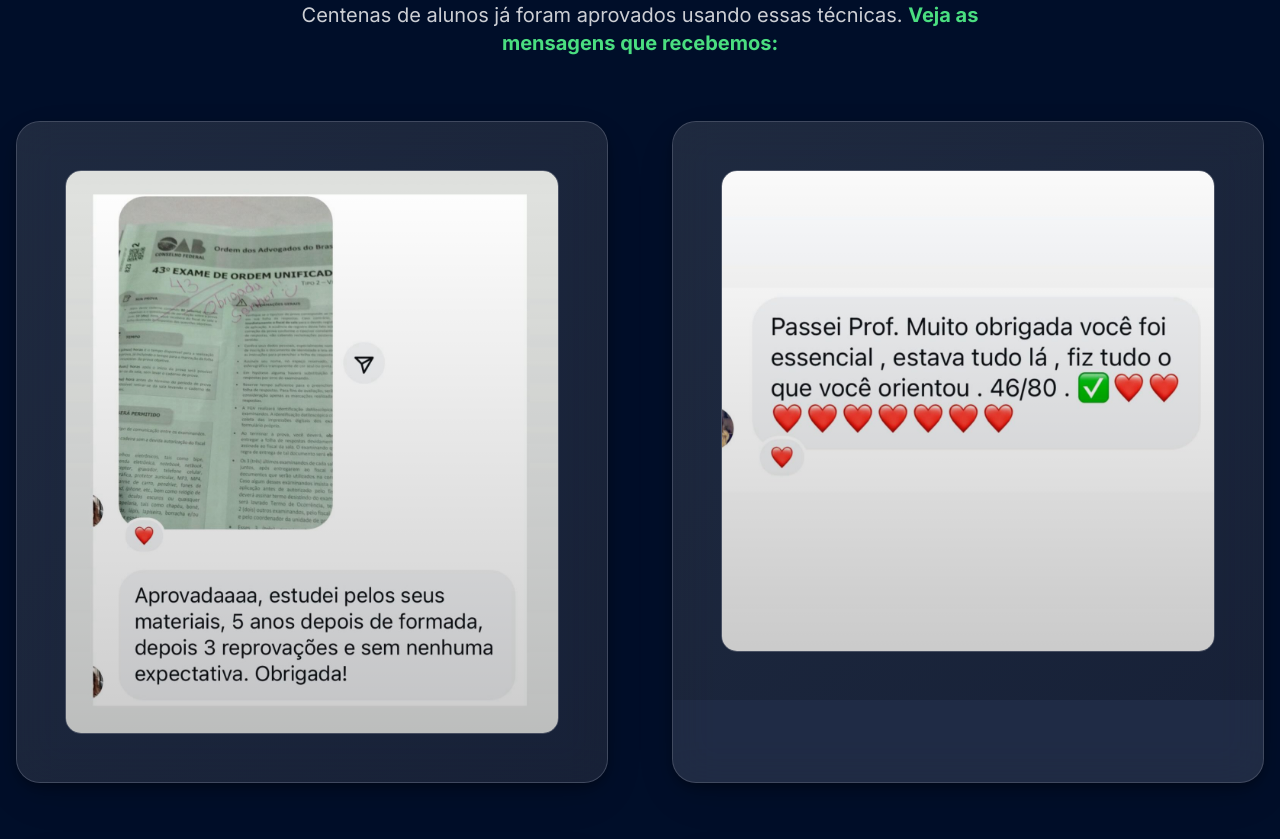
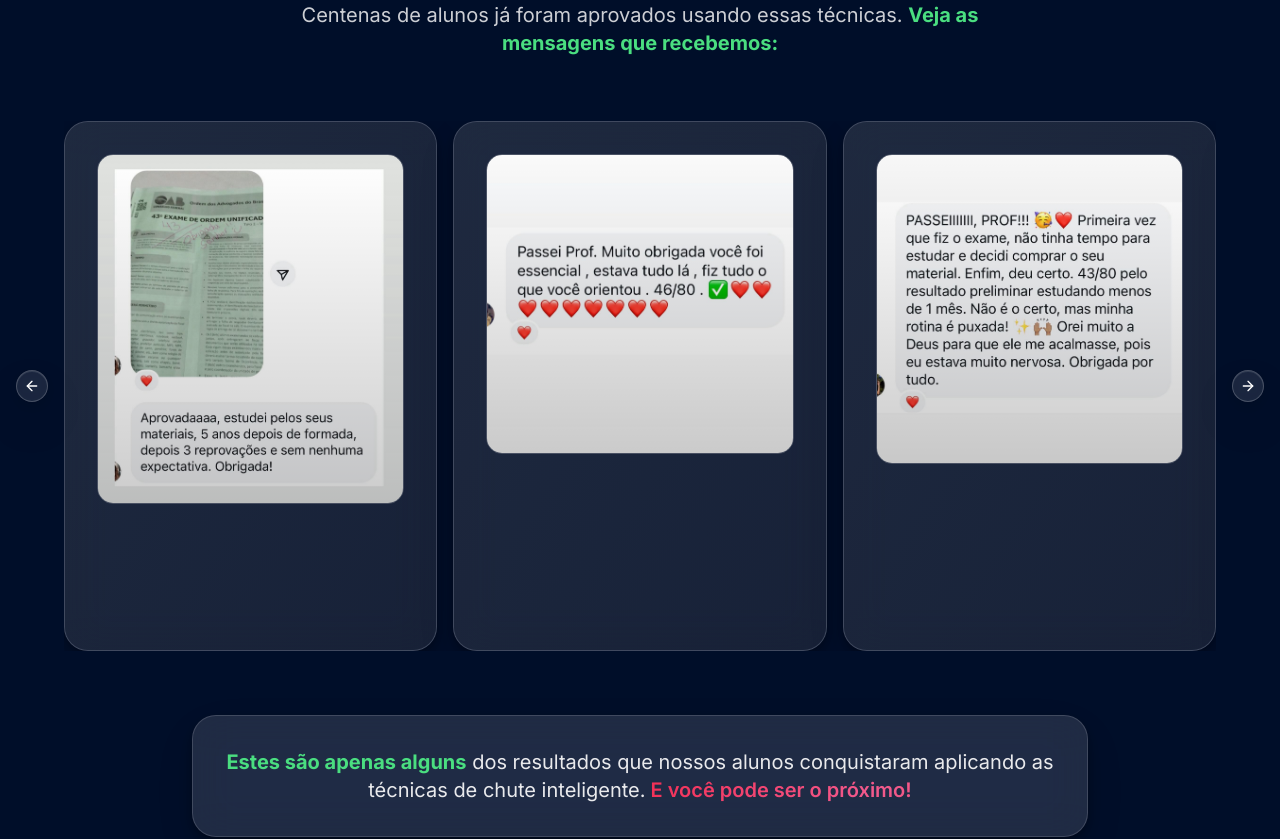
Before and after one commit to shamirpontes/tecnicasdechute, a React (Vite) app: page / in a window 1280 px wide. Shown: the part 4180-5019 px from the top of the page. Built offline with nearby package versions, Linux system fonts and the light colour scheme.

Commit message:
Make results section a carousel
Convert the student results cards into a carousel format.

```diff
--- a/src/pages/Index.tsx
+++ b/src/pages/Index.tsx
@@ -2,6 +2,7 @@ import React from 'react';
 import { Button } from "@/components/ui/button";
 import { Card, CardContent } from "@/components/ui/card";
 import { Badge } from "@/components/ui/badge";
+import { Carousel, CarouselContent, CarouselItem, CarouselNext, CarouselPrevious } from "@/components/ui/carousel";
 import { ArrowRight, Brain, Target, Trophy, CheckCircle, Star, Users, Clock, BookOpen, Zap, Award, TrendingUp, Shield, Sparkles, Timer, AlertCircle, Heart, X } from 'lucide-react';
 const Index = () => {
   return <div className="min-h-screen bg-navy-primary overflow-hidden relative">
@@ -230,77 +231,105 @@ const Index = () => {
             </p>
           </div>
 
-          {/* Grid responsivo para os prints de WhatsApp */}
-          <div className="grid grid-cols-1 md:grid-cols-2 gap-8 sm:gap-12 lg:gap-16">
+
+          {/* Carrossel de depoimentos */}
+          <div className="max-w-6xl mx-auto relative">
+            <Carousel
+              opts={{
+                align: "start",
+                loop: true,
+              }}
+              className="w-full"
+            >
+              <CarouselContent className="-ml-4">
                 {/* Print WhatsApp 1 */}
-            <div className="glass-card rounded-3xl overflow-hidden cinematic-shadow hover-lift group">
-              <div className="bg-gradient-to-br from-slate-800/50 to-slate-900/50 p-8 sm:p-12">
+                <CarouselItem className="pl-4 md:basis-1/2 lg:basis-1/3">
+                  <div className="glass-card rounded-3xl overflow-hidden cinematic-shadow hover-lift group h-full">
+                    <div className="bg-gradient-to-br from-slate-800/50 to-slate-900/50 p-6 sm:p-8 h-full">
                       <div className="relative overflow-hidden rounded-2xl border border-white/20">
                         <img src="/lovable-uploads/433c288f-8b00-4d82-afe8-90590e7511de.png" alt="Depoimento WhatsApp - Aprovada OAB" className="w-full h-auto object-cover transition-transform duration-300 group-hover:scale-105" />
                         <div className="absolute inset-0 bg-gradient-to-t from-black/20 to-transparent pointer-events-none"></div>
                       </div>
                     </div>
                   </div>
+                </CarouselItem>
 
                 {/* Print WhatsApp 2 */}
-            <div className="glass-card rounded-3xl overflow-hidden cinematic-shadow hover-lift group">
-              <div className="bg-gradient-to-br from-slate-800/50 to-slate-900/50 p-8 sm:p-12">
+                <CarouselItem className="pl-4 md:basis-1/2 lg:basis-1/3">
+                  <div className="glass-card rounded-3xl overflow-hidden cinematic-shadow hover-lift group h-full">
+                    <div className="bg-gradient-to-br from-slate-800/50 to-slate-900/50 p-6 sm:p-8 h-full">
                       <div className="relative overflow-hidden rounded-2xl border border-white/20">
                         <img src="/lovable-uploads/b59c0d42-5f4a-48d5-b90e-9cae2154024a.png" alt="Depoimento WhatsApp - Aprovação com 46/80" className="w-full h-auto object-cover transition-transform duration-300 group-hover:scale-105" />
                         <div className="absolute inset-0 bg-gradient-to-t from-black/20 to-transparent pointer-events-none"></div>
                       </div>
                     </div>
                   </div>
+                </CarouselItem>
 
                 {/* Print WhatsApp 3 */}
-            <div className="glass-card rounded-3xl overflow-hidden cinematic-shadow hover-lift group">
-              <div className="bg-gradient-to-br from-slate-800/50 to-slate-900/50 p-8 sm:p-12">
+                <CarouselItem className="pl-4 md:basis-1/2 lg:basis-1/3">
+                  <div className="glass-card rounded-3xl overflow-hidden cinematic-shadow hover-lift group h-full">
+                    <div className="bg-gradient-to-br from-slate-800/50 to-slate-900/50 p-6 sm:p-8 h-full">
                       <div className="relative overflow-hidden rounded-2xl border border-white/20">
                         <img src="/lovable-uploads/9a4ad55a-4b7e-4ebb-86c8-6ccba0d24299.png" alt="Depoimento WhatsApp - Aprovação com 43/80" className="w-full h-auto object-cover transition-transform duration-300 group-hover:scale-105" />
                         <div className="absolute inset-0 bg-gradient-to-t from-black/20 to-transparent pointer-events-none"></div>
                       </div>
                     </div>
                   </div>
+                </CarouselItem>
 
                 {/* Print WhatsApp 4 */}
-            <div className="glass-card rounded-3xl overflow-hidden cinematic-shadow hover-lift group">
-              <div className="bg-gradient-to-br from-slate-800/50 to-slate-900/50 p-8 sm:p-12">
+                <CarouselItem className="pl-4 md:basis-1/2 lg:basis-1/3">
+                  <div className="glass-card rounded-3xl overflow-hidden cinematic-shadow hover-lift group h-full">
+                    <div className="bg-gradient-to-br from-slate-800/50 to-slate-900/50 p-6 sm:p-8 h-full">
                       <div className="relative overflow-hidden rounded-2xl border border-white/20">
                         <img src="/lovable-uploads/385e1010-f6a5-41b4-aa45-d577af7a6641.png" alt="Depoimento WhatsApp - Melissa acertei 46 questões" className="w-full h-auto object-cover transition-transform duration-300 group-hover:scale-105" />
                         <div className="absolute inset-0 bg-gradient-to-t from-black/20 to-transparent pointer-events-none"></div>
                       </div>
                     </div>
                   </div>
+                </CarouselItem>
 
                 {/* Print WhatsApp 5 */}
-            <div className="glass-card rounded-3xl overflow-hidden cinematic-shadow hover-lift group">
-              <div className="bg-gradient-to-br from-slate-800/50 to-slate-900/50 p-8 sm:p-12">
+                <CarouselItem className="pl-4 md:basis-1/2 lg:basis-1/3">
+                  <div className="glass-card rounded-3xl overflow-hidden cinematic-shadow hover-lift group h-full">
+                    <div className="bg-gradient-to-br from-slate-800/50 to-slate-900/50 p-6 sm:p-8 h-full">
                       <div className="relative overflow-hidden rounded-2xl border border-white/20">
                         <img src="/lovable-uploads/469c77ed-4a81-49a5-8f34-fa2df8650454.png" alt="Depoimento WhatsApp - Melissa milagre aconteceu" className="w-full h-auto object-cover transition-transform duration-300 group-hover:scale-105" />
                         <div className="absolute inset-0 bg-gradient-to-t from-black/20 to-transparent pointer-events-none"></div>
                       </div>
                     </div>
                   </div>
+                </CarouselItem>
 
                 {/* Print WhatsApp 6 */}
-            <div className="glass-card rounded-3xl overflow-hidden cinematic-shadow hover-lift group py-[200px]">
-              <div className="bg-gradient-to-br from-slate-800/50 to-slate-900/50 p-8 sm:p-12">
+                <CarouselItem className="pl-4 md:basis-1/2 lg:basis-1/3">
+                  <div className="glass-card rounded-3xl overflow-hidden cinematic-shadow hover-lift group h-full">
+                    <div className="bg-gradient-to-br from-slate-800/50 to-slate-900/50 p-6 sm:p-8 h-full">
                       <div className="relative overflow-hidden rounded-2xl border border-white/20">
                         <img src="/lovable-uploads/c236ffc8-2278-4186-9519-0e3f01967165.png" alt="Depoimento WhatsApp - Aprovação 47/80" className="w-full h-auto object-cover transition-transform duration-300 group-hover:scale-105" />
                         <div className="absolute inset-0 bg-gradient-to-t from-black/20 to-transparent pointer-events-none"></div>
                       </div>
                     </div>
                   </div>
+                </CarouselItem>
 
                 {/* Print WhatsApp 7 */}
-            <div className="glass-card rounded-3xl overflow-hidden cinematic-shadow hover-lift group">
-              <div className="bg-gradient-to-br from-slate-800/50 to-slate-900/50 p-8 sm:p-12">
+                <CarouselItem className="pl-4 md:basis-1/2 lg:basis-1/3">
+                  <div className="glass-card rounded-3xl overflow-hidden cinematic-shadow hover-lift group h-full">
+                    <div className="bg-gradient-to-br from-slate-800/50 to-slate-900/50 p-6 sm:p-8 h-full">
                       <div className="relative overflow-hidden rounded-2xl border border-white/20">
                         <img src="/lovable-uploads/75019e25-3dff-4e15-9c98-e2bb4699b5a8.png" alt="Depoimento WhatsApp - 44 pontos em duas semanas" className="w-full h-auto object-cover transition-transform duration-300 group-hover:scale-105" />
                         <div className="absolute inset-0 bg-gradient-to-t from-black/20 to-transparent pointer-events-none"></div>
                       </div>
                     </div>
                   </div>
+                </CarouselItem>
+              </CarouselContent>
+
+              <CarouselPrevious className="hidden md:flex glass-card border-white/20 bg-white/10 hover:bg-white/20 text-white -left-12" />
+              <CarouselNext className="hidden md:flex glass-card border-white/20 bg-white/10 hover:bg-white/20 text-white -right-12" />
+            </Carousel>
           </div>
 
           {/* Call to action adicional */}
```
Lines whose indentation alone changed are shown as unchanged.
